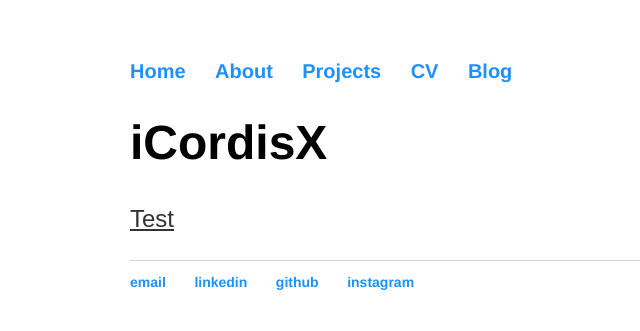
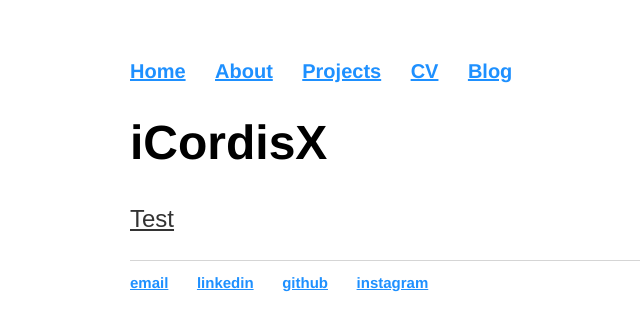
Before and after one commit to pat-liu/WebsiteV1, a Jekyll site: the page built from projects/icordisx.html, in a window 1280 px wide. Shown: the top 331 px of the page, without its empty margins (62-702 px from the left). Built offline with Jekyll 4.4.1, drawn with Linux system fonts in a browser that asks for light colours.

Commit message:
Update main.css

```diff
--- a/css/main.css
+++ b/css/main.css
@@ -17,11 +17,13 @@ a {
     text-decoration: none;
     color: #1e90ff;
     font-size: 20px;
+    text-decoration: underline;
 }
 a.footer {
     text-decoration: none;
     color: #1e90ff;
-    font-size: 14px;
+    font-size: 15px;
+    text-decoration: underline;
 }
 a:hover {
     text-decoration: underline;
```
